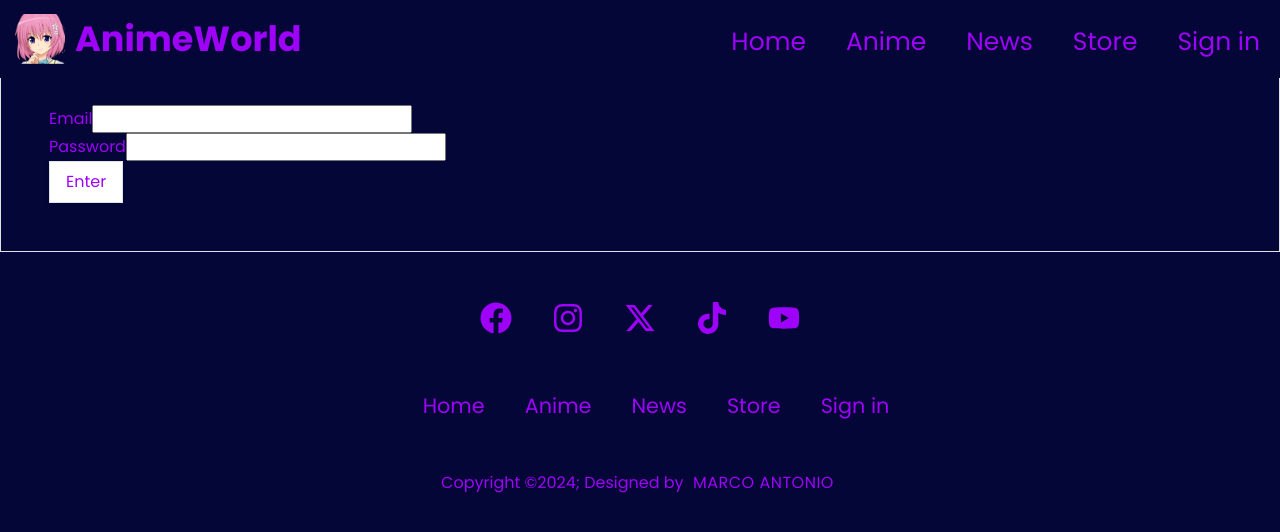
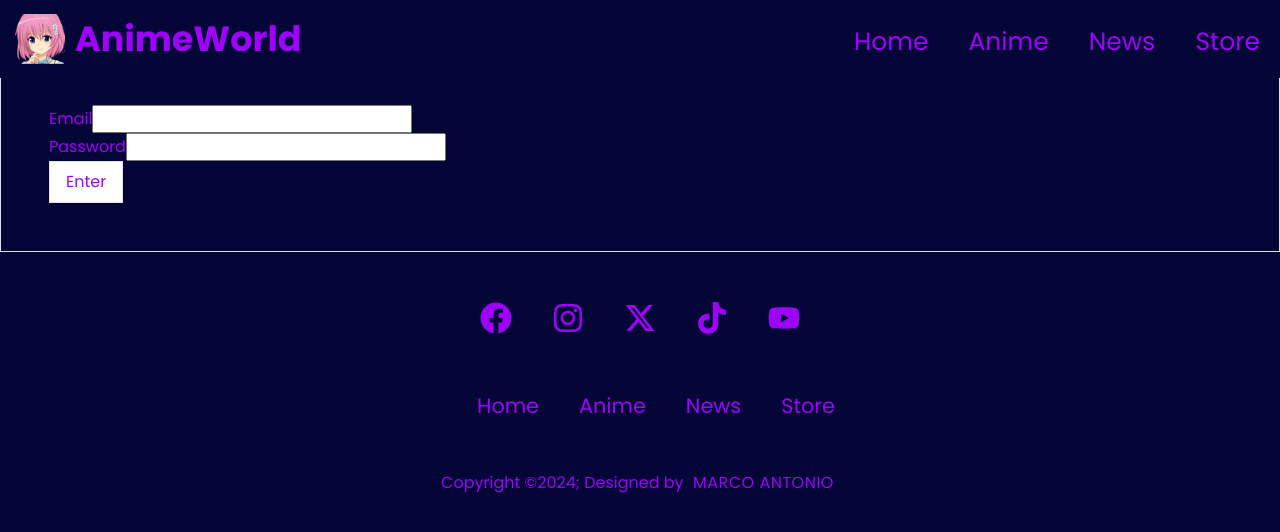
Before and after one commit to marco-soria/animeworld3f, a React (Vite) app: page /login in a window 1280 px wide. Shown: the top 532 px of the page. Built offline with nearby package versions, Linux system fonts and the light colour scheme.

Commit message:
sign in removed from header and footer

```diff
--- a/src/components/footer/index.jsx
+++ b/src/components/footer/index.jsx
@@ -24,7 +24,7 @@ const Footer = () => {
             <li><a href="/anime">Anime</a></li>
             <li><a href="/news">News</a></li>
             <li><a href="/store">Store</a></li>
-            <li><a href="/signin">Sign in</a></li>
+
           </ul>
         </div>
         <div className="footerCopyright">
--- a/src/components/header/index.jsx
+++ b/src/components/header/index.jsx
@@ -50,11 +50,7 @@ const Header = () => {
             Store
           </Link>
         </li>
-        <li>
-          <Link to="/signin" className="nav-links" onClick={handleLinkClick}>
-            Sign in
-          </Link>
-        </li>
+
       </ul>
     </nav>
   );
```
